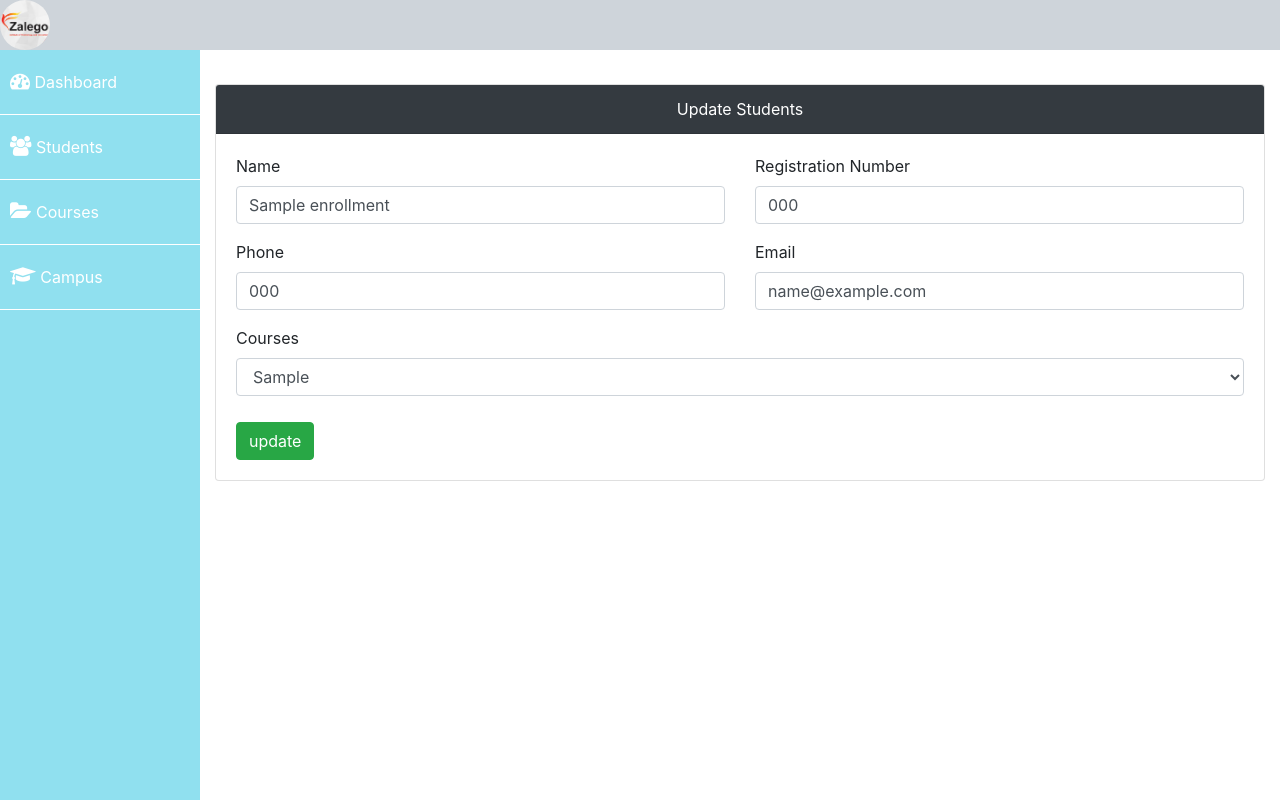
After one commit to joshu22/adminDashboard, a PHP site: page /editStudent.php?id=1 in a window 1280 px wide. The commit adds this page. Run offline with PHP 8.4, Linux system fonts and the light colour scheme; tables that the repository leaves empty or names only in its code hold one stand-in row (values such as "Sample post").

Commit message:
edit design

```diff
--- /dev/null
+++ b/editStudent.php
@@ -0,0 +1,118 @@
+<!DOCTYPE html>
+<html>
+
+<body>
+	<!-- All our code. write here   -->
+
+    <!-- sidebar here -->
+	<?php
+    require_once('includes/links.php');
+    require_once('includes/header.php');
+	require_once('includes/sidebar.php');
+    // database connection
+    require_once('dbconnection.php');
+    // fetch student records using where
+    $fetchStudentRecords = mysqli_query($conn,"SELECT * FROM enrollments WHERE id='".$_GET['id']."' ");
+    while($row = mysqli_fetch_array($fetchStudentRecords)){
+        $studentId= $row['id'];
+        $studentName= $row['name'];
+        $studentPhone= $row['phone'];
+        $studentEmail= $row['email'];
+        $studentRegNumber= $row['reg_number'];
+        $studentCourse= $row['course'];
+
+    }
+
+	?>
+
+    <?php
+    // isset function
+    if(isset($_POST['updateEnrollments'])){
+
+        // fetch data
+        $name=$_POST["name"];
+        $regnumber=$_POST["reg_number"];
+        $phone=$_POST["phone"];
+        $email=$_POST["email"];
+        $course=$_POST["course"];
+        // sql to update
+        $updateStudent = mysqli_query($conn,"UPDATE enrollments SET name='$name',reg_number='$regnumber',phone='$phone',email=' $email',course=' $course' WHERE id='".$_GET['id']."' ");
+        if($updateStudent){
+            echo 'data changed succesfully';
+        }
+        else{
+            echo 'error ';
+        }
+    }
+
+    ?>
+
+	<div class="main-content">
+		<div class="container-fluid">
+			<div class="row">
+				<div class="col-lg-12">
+					<div class="card">
+                        <div class="card-header bg-dark text-white text-center">
+						    <span>Update Students</span>
+					    </div>
+                        <div class="card-body">
+                            <form action="editStudent.php?id=<?php echo $studentId ?>" method="post">
+                                <div class="row">
+                                    <div class="col-lg-6">
+                                        <div class="form-group">
+                                            <label for="name">Name</label>
+                                            <input type="text" class="form-control" name="name" id="" value="<?php echo $studentName?>">
+                                        </div>
+                                    </div>
+                                    <div class="col-lg-6">
+                                        <div class="form-group">
+                                            <label for="reg_number">Registration Number</label>
+                                            <input type="text" class="form-control" name="reg_number" id="" value="<?php echo $studentRegNumber?>" >
+                                        </div>
+                                    </div>
+                                </div>
+                                <div class="row">
+                                    <div class="col-lg-6">
+                                        <div class="form-group">
+                                            <label for="phone">Phone</label>
+                                            <input type="tel" class="form-control" name="phone" id="" value="<?php echo $studentPhone?>">
+                                        </div>
+                                    </div>
+                                    <div class="col-lg-6">
+                                        <div class="form-group">
+                                            <label for="email">Email</label>
+                                            <input type="email" class="form-control" name="email" id="" value="<?php echo $studentEmail?>">
+                                        </div>
+                                    </div>
+                                </div>
+                                <div class="row">
+                                    <div class="col-lg-12">
+                                        <div class="form-group">
+                                            <label for="course">Courses</label>
+                                            <select name="course" id=""  class="form-control" >
+                                                <option ><?php echo $studentCourse?></option>
+                                                <option value="Web Design and Development">Web Design and Development</option>
+                                                <option value="Android Application Development">Android Application Development</option>
+                                                <option value="Data Analysis">Data Analysis</option>
+                                            </select>
+                                        </div>
+                                    </div>
+
+                                </div>
+                                <div class="row col-lg-3">
+                                    <button type="submit" class="btn btn-success" name="updateEnrollments">update</button>
+                                </div>
+                            </form>
+                        </div>
+                    </div>
+				</div>
+			</div>
+
+		</div>
+
+	</div>
+
+<script src="jquery.min.js"></script>
+<script src="bootstrap/js/bootstrap.min.js"></script>
+</body>
+</html>
--- a/includes/sidebar.php
+++ b/includes/sidebar.php
@@ -2,7 +2,7 @@
 		<nav>
 			<ul>
             <li>
-					<a href="students.php">
+					<a href="index.php">
 						<span> <i class="fa fa-tachometer"></i></span>
 						<span>Dashboard</span>
 					</a>
```
Also changed, not shown: students.php (+15 -8 lines).
